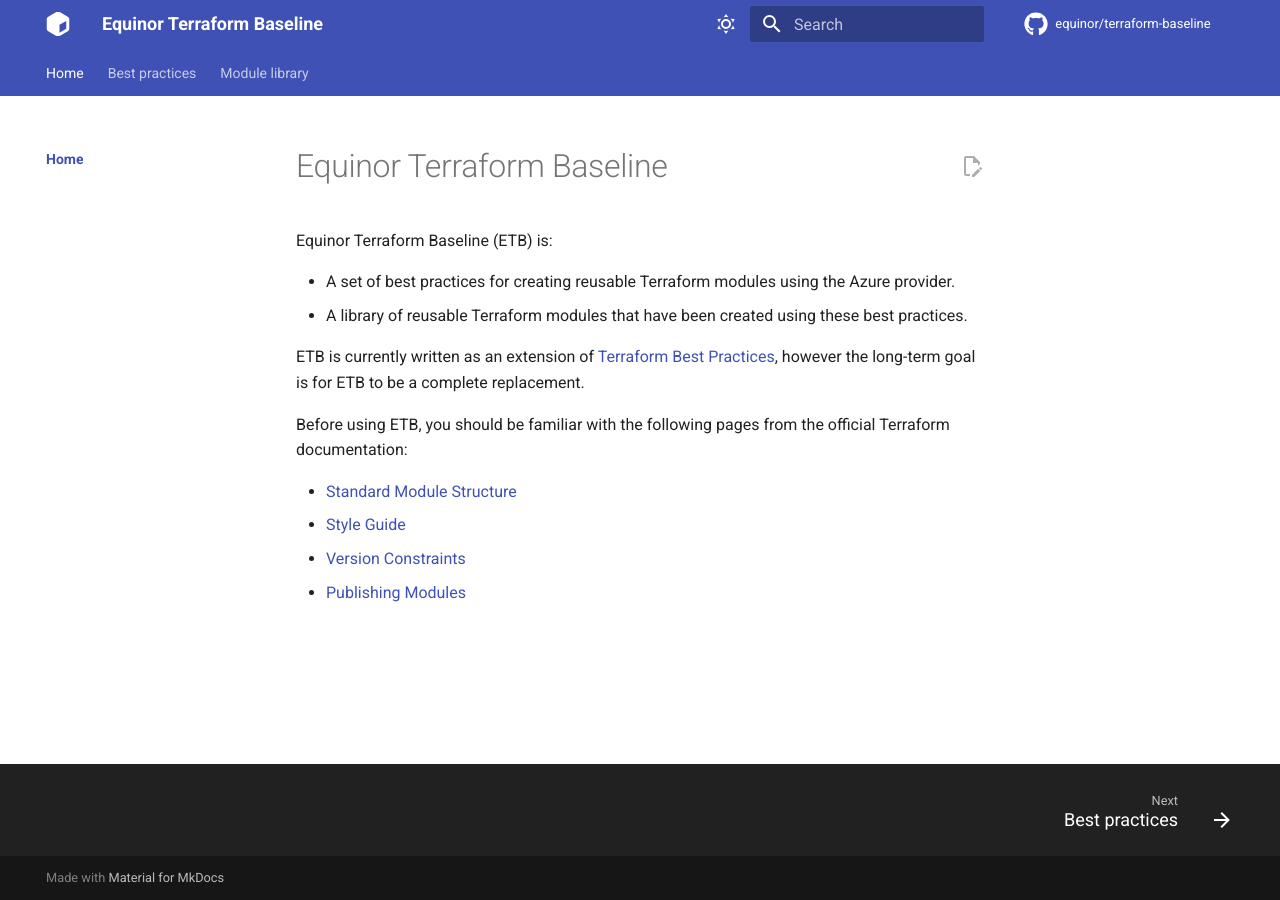
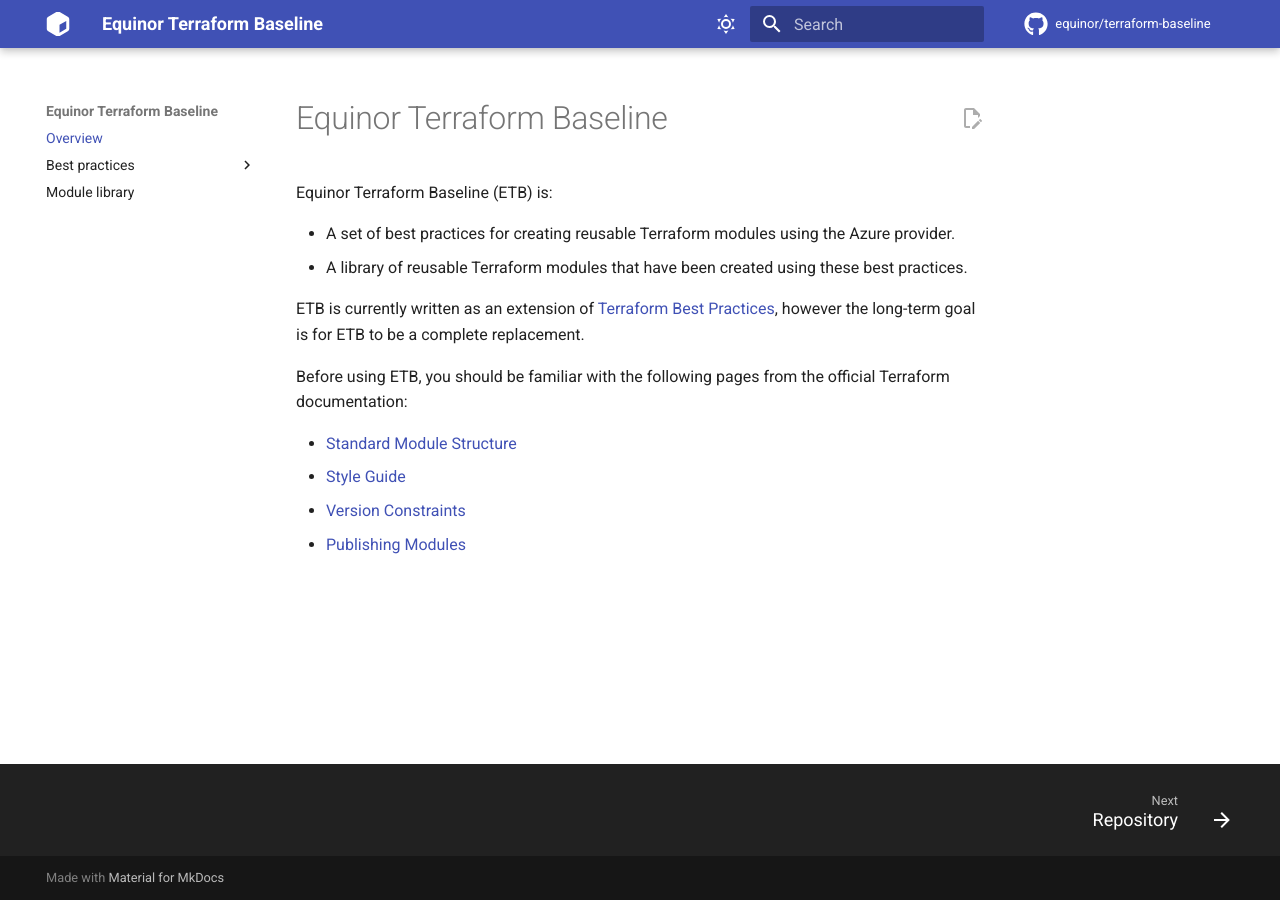
Before and after one commit to equinor/terraform-baseline, an MkDocs documentation site: the page built from docs/index.md, in a window 1280 px wide. Built offline with MkDocs 1.6.1 and Material for MkDocs 9.7.7, drawn with Linux system fonts in a browser that asks for light colours; comment, search, counter and statistics services are not loaded.

Commit message:
chore: restructure navigation

```diff
--- a/mkdocs.yml
+++ b/mkdocs.yml
@@ -10,8 +10,6 @@
     repo: fontawesome/brands/github
   features:
   - navigation.instant # Make MkDocs behave like a Single Page Application (SPA).
-  - navigation.tabs # Enables navigational tabs at top of page.
-  - navigation.indexes # Enables use of "index.md" pages.
   - navigation.top # Enables "back-to-top" button.
   - navigation.footer # Enables "previous" and "next" navigation buttons in footer
   - content.action.edit # Enables "Edit this page" button.
@@ -32,7 +30,6 @@
         icon: material/weather-night
         name: Switch to light mode
 
-
 markdown_extensions:
   - toc:
       permalink: true
@@ -42,10 +39,8 @@
   - attr_list # Open links in new tabs by using syntax [<text>](<url>){target=_blank}.
 
 nav:
-  - Home:
-    - Overview: index.md
+  - Overview: index.md
   - Best practices:
-    - best-practices/index.md
     - best-practices/repository.md
     - best-practices/resources.md
     - best-practices/variables-and-outputs.md
```
Also changed, not shown: docs/best-practices/index.md (deleted, +0 -3 lines).
